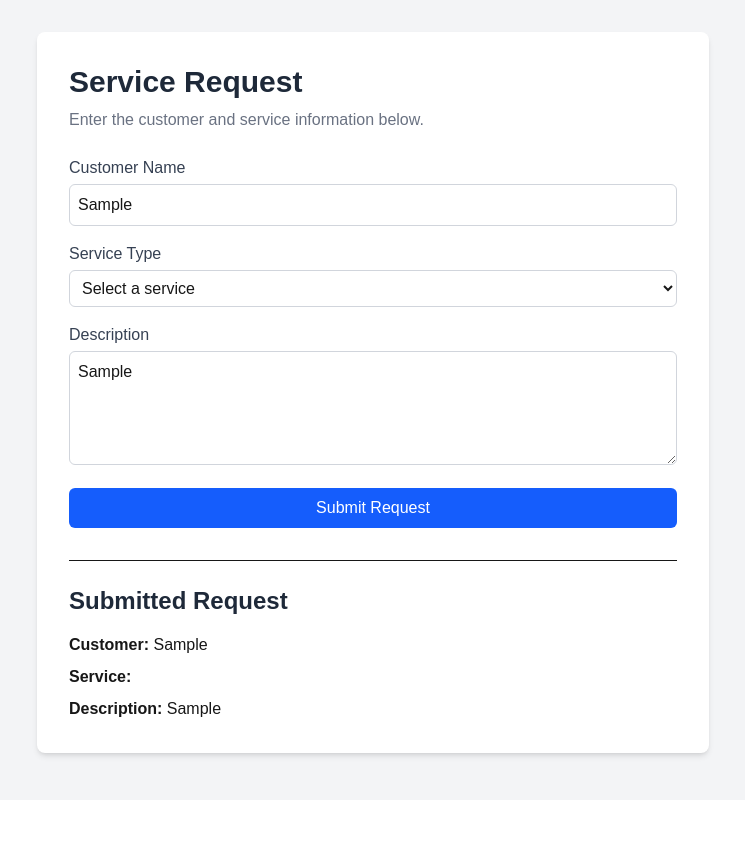
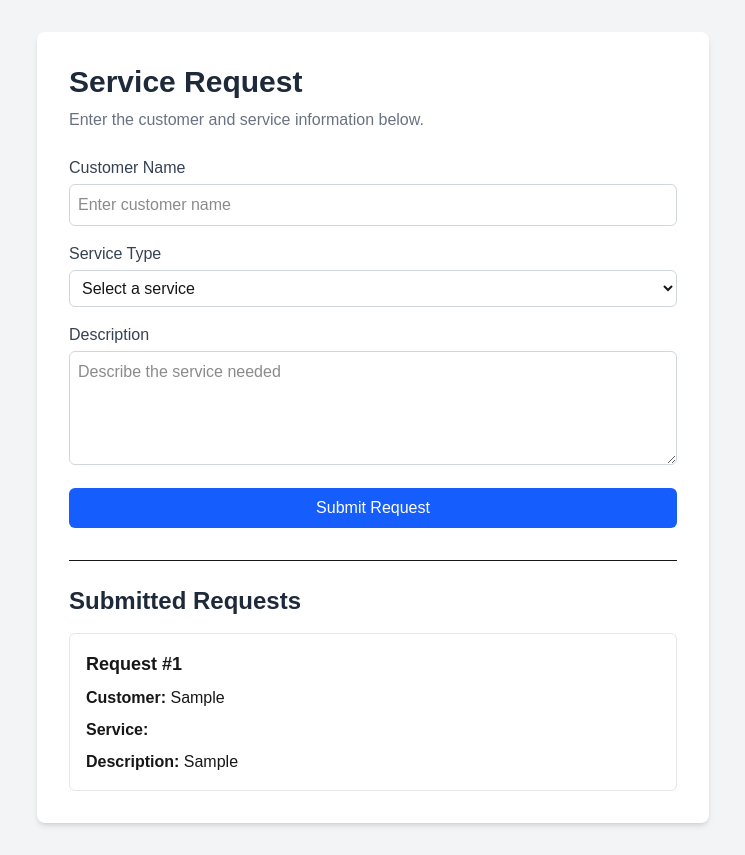
Before and after one commit to sandavis93/ResearchRepo, a Next.js app in the folder service-request-app/: page /requests in a window 1280 px wide. Both pictures are taken after typing "Sample", "Sample" into the empty fields and a click on the button "Submit Request". Shown: the whole page, without its empty margins (267-1012 px from the left). Before the commit the page ends 800 px from the top, so only its background shows below. Built offline with nearby package versions, Linux system fonts and the light colour scheme.

Commit message:
Updated service request functionality

```diff
--- a/service-request-app/src/app/requests/page.js
+++ b/service-request-app/src/app/requests/page.js
@@ -6,16 +6,22 @@ export default function ServiceRequestPage() {
   const [customerName, setCustomerName] = useState("");
   const [serviceType, setServiceType] = useState("");
   const [description, setDescription] = useState("");
-  const [submittedRequest, setSubmittedRequest] = useState(null);
+  const [submittedRequests, setSubmittedRequests] = useState([]);
 
 const handleSubmit = (event) => {
   event.preventDefault();
 
-  setSubmittedRequest({
+  const newRequest = {
     customerName: customerName,
     serviceType: serviceType,
     description: description,
-  });
+  };
+
+  setSubmittedRequests([...submittedRequests, newRequest]);
+
+  setCustomerName("");
+  setServiceType("");
+  setDescription("");
 };
 
   return (
@@ -95,23 +101,36 @@ export default function ServiceRequestPage() {
           </button>
 
         </form>
-        {submittedRequest && (
+        {submittedRequests.length > 0 && (
   <div className="mt-8 border-t pt-6">
     <h2 className="text-2xl font-bold text-gray-800 mb-4">
-          Submitted Request
+      Submitted Requests
     </h2>
 
+    <div className="space-y-4">
+      {submittedRequests.map((request, index) => (
+        <div
+          key={index}
+          className="border border-gray-200 rounded-md p-4"
+        >
+          <h3 className="font-bold text-lg mb-2">
+            Request #{index + 1}
+          </h3>
+
           <p className="mb-2">
-          <strong>Customer:</strong> {submittedRequest.customerName}
+            <strong>Customer:</strong> {request.customerName}
           </p>
 
           <p className="mb-2">
-          <strong>Service:</strong> {submittedRequest.serviceType}
+            <strong>Service:</strong> {request.serviceType}
           </p>
 
           <p>
-          <strong>Description:</strong> {submittedRequest.description}
+            <strong>Description:</strong> {request.description}
           </p>
+        </div>
+      ))}
+      </div>
     </div>
 )}
       </div>
```
Lines whose indentation alone changed are shown as unchanged.
